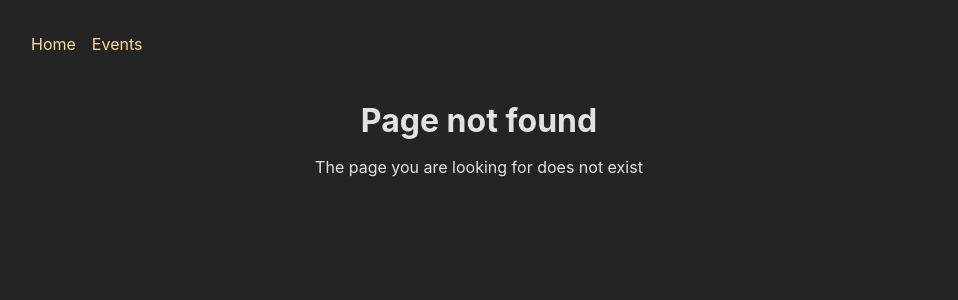
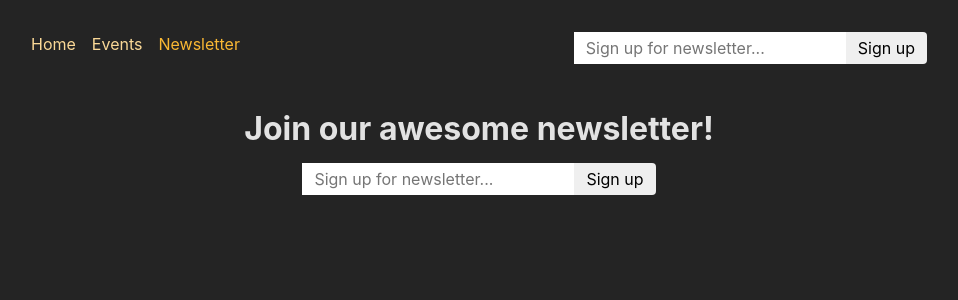
Before and after one commit to AssafGolani/ReactRouterAdvancedFeaturesPlayground, a React (Create React App) app: page /newsletter in a window 1280 px wide. Before the commit this address had no page. Shown: the top 300 px of the page, without its empty margins (161-1119 px from the left). Built offline with nearby package versions, Linux system fonts and the light colour scheme.

Commit message:
feat: Add the pages and routes needed for events and newsletter functionality

```diff
--- a/src/App.js
+++ b/src/App.js
@@ -1,38 +1,18 @@
-// Challenge / Exercise
+import { RouterProvider, createBrowserRouter } from "react-router-dom";
 
-// 1. Add five new (dummy) page components (content can be simple <h1> elements)
-//    - HomePage
-//    - EventsPage
-//    - EventDetailPage
-//    - NewEventPage
-//    - EditEventPage
-// 2. Add routing & route definitions for these five pages
-//    - / => HomePage
-//    - /events => EventsPage
-//    - /events/<some-id> => EventDetailPage
-//    - /events/new => NewEventPage
-//    - /events/<some-id>/edit => EditEventPage
-// 3. Add a root layout that adds the <MainNavigation> component above all page components
-// 4. Add properly working links to the MainNavigation
-// 5. Ensure that the links in MainNavigation receive an "active" class when active
-// 6. Output a list of dummy events to the EventsPage
-//    Every list item should include a link to the respective EventDetailPage
-// 7. Output the ID of the selected event on the EventDetailPage
-// BONUS: Add another (nested) layout route that adds the <EventNavigation> component above all /events... page components
-
-import { RouterProvider, createBrowserRouter } from "react-router-dom";
-import HomePage from "./pages/Home";
-import EventsPage, { loader as eventsLoader } from "./pages/Events";
+import EditEventPage from "./pages/EditEvent";
+import ErrorPage from "./pages/Error";
 import EventDetailPage, {
-  loader as eventDetailsLoader,
+  loader as eventDetailLoader,
   action as deleteEventAction,
 } from "./pages/EventDetail";
+import EventsPage, { loader as eventsLoader } from "./pages/Events";
+import EventsRootLayout from "./pages/EventsRoot";
+import HomePage from "./pages/Home";
 import NewEventPage from "./pages/NewEvent";
-import EditEventPage from "./pages/EditEvent";
-import RootLayout from "./pages/Root.js";
-import EventsRootLayout from "./pages/EventsRoot.js";
-import ErrorPage from "./pages/Error";
-import { action as eventAction } from "./components/EventForm";
+import RootLayout from "./pages/Root";
+import { action as manipulateEventAction } from "./components/EventForm";
+import NewsletterPage, { action as newsletterAction } from "./pages/Newsletter";
 
 const router = createBrowserRouter([
   {
@@ -53,18 +33,31 @@
           {
             path: ":id",
             id: "event-detail",
-            loader: eventDetailsLoader,
+            loader: eventDetailLoader,
             children: [
               {
                 index: true,
                 element: <EventDetailPage />,
                 action: deleteEventAction,
               },
-              { path: "edit", element: <EditEventPage />, action: eventAction },
+              {
+                path: "edit",
+                element: <EditEventPage />,
+                action: manipulateEventAction,
+              },
             ],
           },
-          { path: "new", element: <NewEventPage />, action: eventAction },
+          {
+            path: "new",
+            element: <NewEventPage />,
+            action: manipulateEventAction,
+          },
         ],
+      },
+      {
+        path: "newsletter",
+        element: <NewsletterPage />,
+        action: newsletterAction,
       },
     ],
   },
--- a/src/components/MainNavigation.js
+++ b/src/components/MainNavigation.js
@@ -1,5 +1,7 @@
 import { NavLink } from "react-router-dom";
+
 import classes from "./MainNavigation.module.css";
+import NewsletterSignup from "./NewsletterSignup";
 
 function MainNavigation() {
   return (
@@ -27,8 +29,19 @@
               Events
             </NavLink>
           </li>
+          <li>
+            <NavLink
+              to="/newsletter"
+              className={({ isActive }) =>
+                isActive ? classes.active : undefined
+              }
+            >
+              Newsletter
+            </NavLink>
+          </li>
         </ul>
       </nav>
+      <NewsletterSignup />
     </header>
   );
 }
--- /dev/null
+++ b/src/components/NewsletterSignup.js
@@ -0,0 +1,31 @@
+import { useFetcher } from "react-router-dom";
+import classes from "./NewsletterSignup.module.css";
+import { useEffect } from "react";
+
+function NewsletterSignup() {
+  const fetcher = useFetcher();
+  const { data, state } = fetcher;
+
+  useEffect(() => {
+    if (state === "idle" && data && data.message) {
+      window.alert(data.message);
+    }
+  }, [data, state]);
+
+  return (
+    <fetcher.Form
+      method="post"
+      action="/newsletter"
+      className={classes.newsletter}
+    >
+      <input
+        type="email"
+        placeholder="Sign up for newsletter..."
+        aria-label="Sign up for newsletter"
+      />
+      <button>Sign up</button>
+    </fetcher.Form>
+  );
+}
+
+export default NewsletterSignup;
--- /dev/null
+++ b/src/components/NewsletterSignup.module.css
@@ -0,0 +1,18 @@
+.newsletter input,
+.newsletter button {
+  font: inherit;
+  padding: 0.25rem 0.75rem;
+  border-radius: 0;
+  border: none;
+}
+
+.newsletter button {
+  border-top-right-radius: 4px;
+  border-bottom-right-radius: 4px;
+  cursor: pointer;
+}
+
+.newsletter button:hover {
+  background-color: var(--color-primary-300);
+  color: var(--color-gray-800);
+}
--- /dev/null
+++ b/src/pages/Newsletter.js
@@ -0,0 +1,21 @@
+import NewsletterSignup from "../components/NewsletterSignup";
+import PageContent from "../components/PageContent";
+
+function NewsletterPage() {
+  return (
+    <PageContent title="Join our awesome newsletter!">
+      <NewsletterSignup />
+    </PageContent>
+  );
+}
+
+export default NewsletterPage;
+
+export async function action({ request }) {
+  const data = await request.formData();
+  const email = data.get("email");
+
+  // send to backend newsletter server ...
+  console.log(email);
+  return { message: "Signup successful!" };
+}
```
